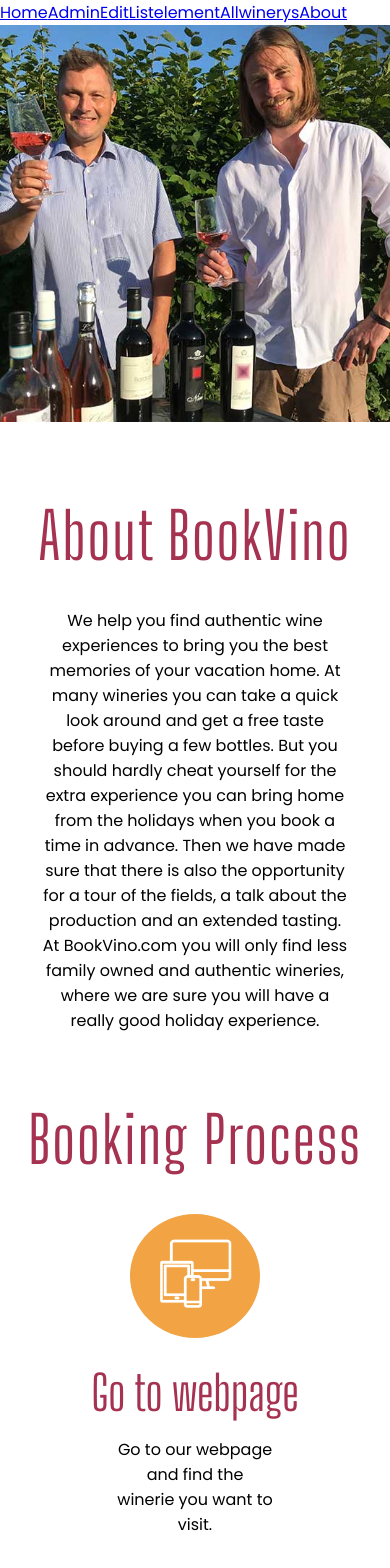
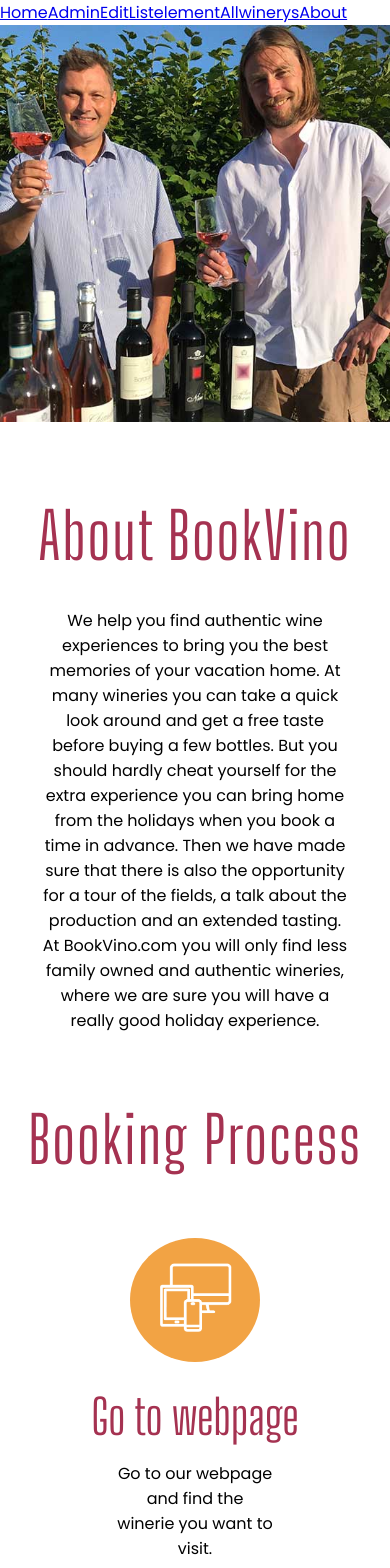
Before and after one commit to cillep3/book-vino, a React (Create React App) app: page /aboutus in a window 390 px wide. Shown: the top 1568 px of the page. Built offline with nearby package versions, Linux system fonts and the light colour scheme.

Commit message:
Update Mobile.scss

```diff
--- a/src/pages/Mobileview/Mobile.scss
+++ b/src/pages/Mobileview/Mobile.scss
@@ -41,7 +41,7 @@
 
 .yellowcircle {
     margin: auto;
-    margin-top: calc(1.8em + 1.8vw);
+    margin-top: calc(3em + 3vw);
     width: 130px;
     background-color: #f2a344;
     border-radius: 50%;
```
